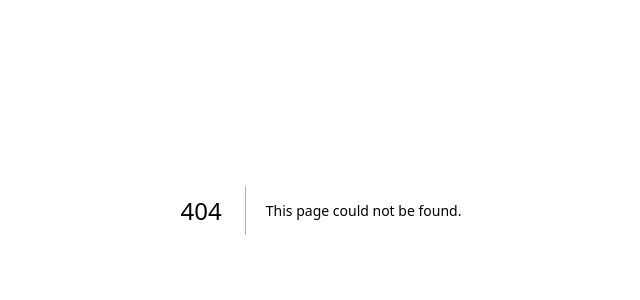
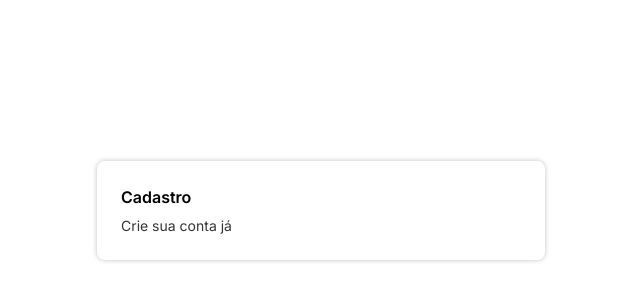
Before and after one commit to GabrielLukaA/iot-milk, a Next.js app: page /cadastro in a window 1280 px wide. Before the commit this address had no page. Shown: the part 190-490 px from the top of the page, without its empty margins (319-959 px from the left). Built offline with nearby package versions, Linux system fonts and the light colour scheme.

Commit message:
chore: initializr sign-up page

```diff
--- /dev/null
+++ b/src/app/cadastro/page.tsx
@@ -0,0 +1,12 @@
+import { Dialog } from "@/components/Dialog";
+
+export default function Signup ()  {
+  return (
+<div className="w-screen h-screen flex justify-center items-center">
+<Dialog.Wrapper>
+  <Dialog.Headline title="Cadastro" description="Crie sua conta já" />
+
+</Dialog.Wrapper>
+</div>
+  )
+}
--- a/src/app/page.tsx
+++ b/src/app/page.tsx
@@ -5,12 +5,14 @@ import { z } from "zod";
 import { zodResolver } from "@hookform/resolvers/zod";
 import { Label } from "@/components/Form/Label";
 import { Form } from "@/components/Form";
+import { Dialog } from "@/components/Dialog";
 
 export default function Home() {
   const userLoginSchema = z.object({
     email: z
       .string()
-      .email("Formato de email inválido").toLowerCase()
+      .email("Formato de email inválido")
+      .toLowerCase()
       .min(1, "É preciso preencher o email"),
     password: z.string().min(6, "A senha precisa ter no mínimo 6 caracteres"),
   });
@@ -22,7 +24,6 @@ export default function Home() {
   });
 
   const {
-    register,
     handleSubmit,
     formState: { errors },
   } = loginUserForm;
@@ -33,12 +34,8 @@ export default function Home() {
 
   return (
     <div className="w-screen h-screen flex justify-center items-center">
-      <div className="shadow-default w-[448px] flex flex-col rounded-lg p-6">
-        <div className="flex gap-[6px] flex-col">
-          <h1 className="text-base leading-6 font-semibold">Login</h1>
-          <p className="text-[14px] text-graphite">Acesse sua conta</p>
-        </div>
-
+      <Dialog.Wrapper>
+        <Dialog.Headline title={"Login"} description={"Acesse sua conta"} />
         <FormProvider {...loginUserForm}>
           <form className="flex flex-col" onSubmit={handleSubmit(loginUser)}>
             <Form.WrapperInput>
@@ -67,7 +64,7 @@ export default function Home() {
             <Form.Button type="submit">Logar</Form.Button>
           </form>
         </FormProvider>
-      </div>
+      </Dialog.Wrapper>
     </div>
   );
 }
--- /dev/null
+++ b/src/components/Dialog/Headline.tsx
@@ -0,0 +1,15 @@
+import { ComponentProps } from "react";
+
+interface HeadlineProps extends ComponentProps<'div'>{
+  title:string,
+  description:string
+}
+
+export const Headline = ({title,description,...props}:HeadlineProps) => {
+  return (
+    <div className="flex gap-[6px] flex-col" {...props}>
+      <h1 className="text-base leading-6 font-semibold">{title}</h1>
+      <p className="text-[14px] text-graphite">{description}</p>
+    </div>
+  );
+};
--- /dev/null
+++ b/src/components/Dialog/Wrapper.tsx
@@ -0,0 +1,9 @@
+import { ComponentProps } from "react"
+
+interface WrapperProps extends ComponentProps<'div'>{}
+
+export const Wrapper = (props:WrapperProps) => {
+  return (
+    <div className="shadow-default w-[448px] flex flex-col rounded-lg p-6" {...props} />
+  )
+}
--- /dev/null
+++ b/src/components/Dialog/index.ts
@@ -0,0 +1,7 @@
+import { Headline } from "./Headline";
+import { Wrapper } from "./Wrapper";
+
+export const Dialog =  {
+Headline,
+Wrapper
+}
--- /dev/null
+++ b/src/hooks/useLocalStorage.tsx
@@ -0,0 +1,3 @@
+export function useLocalStorage(){
+  return null
+}
```
